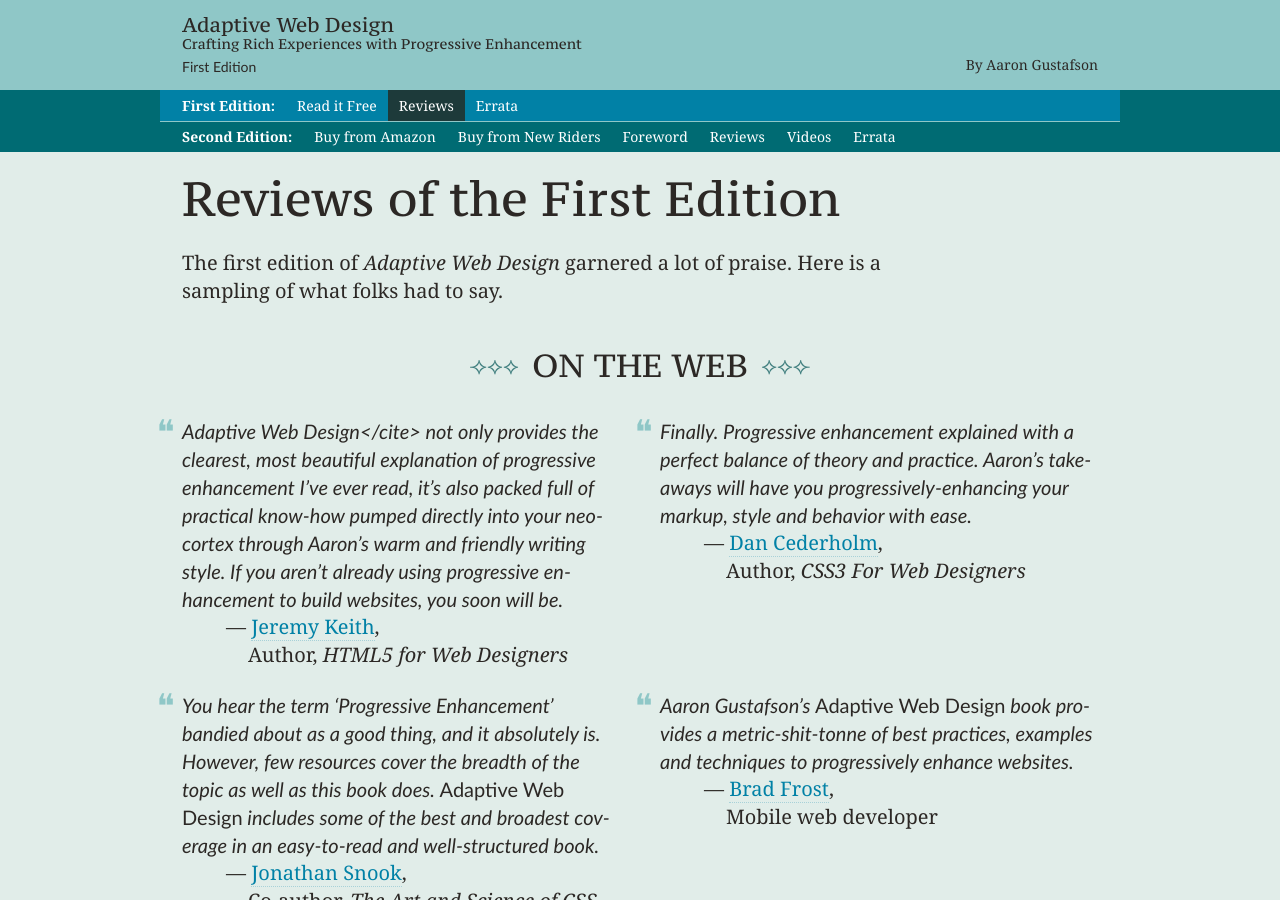
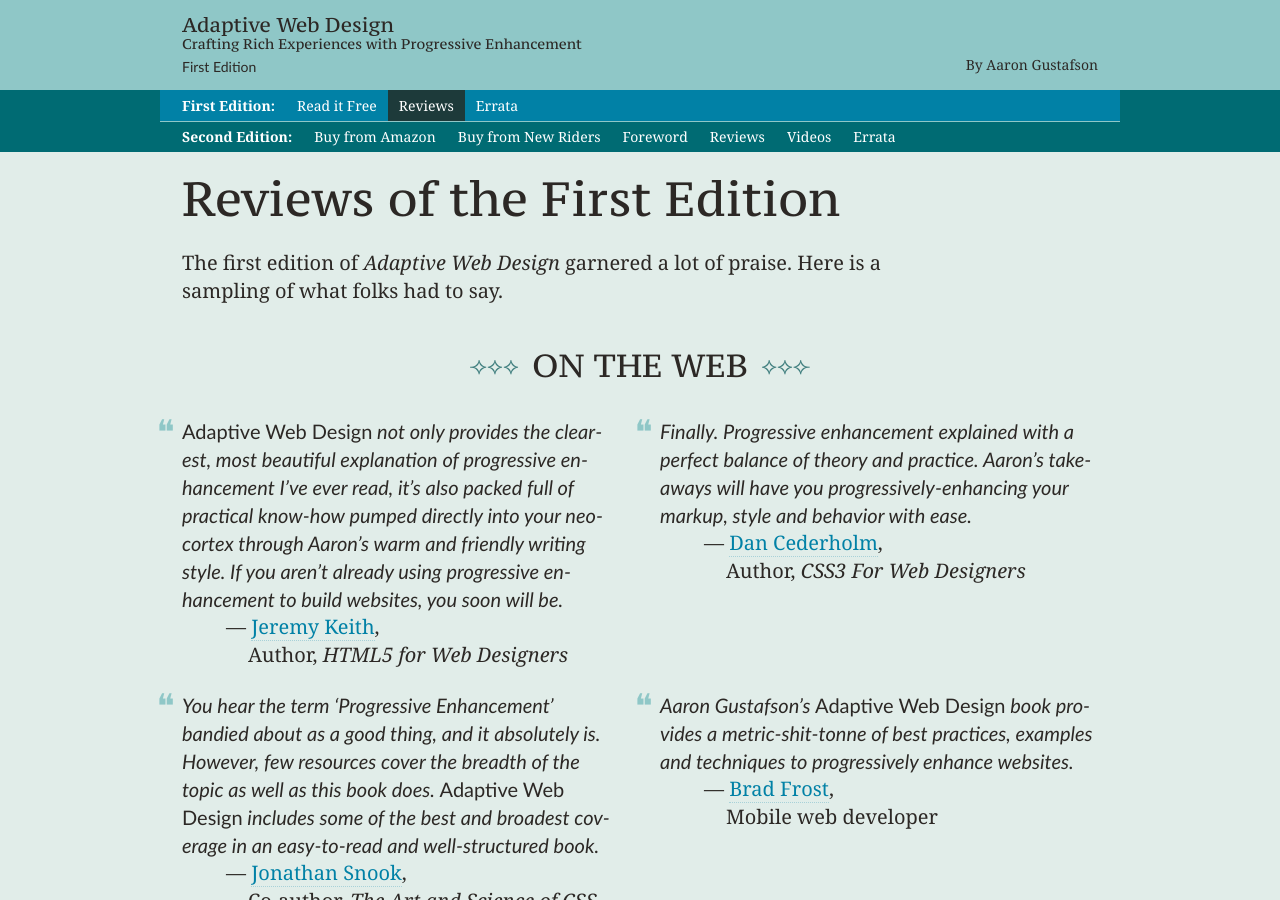
Before and after one commit to aarongustafson/adaptivewebdesign.info, a Jekyll site: the page built from 1st-edition/reviews.html, in a window 1280 px wide and 900 px high. Built offline with Jekyll 4.4.1, drawn with Linux system fonts in a browser that asks for light colours; some of the changed lines change nothing that is shown.

Commit message:
fixing a typo

```diff
--- a/_data/reviews-1st-edition.yml
+++ b/_data/reviews-1st-edition.yml
@@ -1,7 +1,7 @@
 - author: Jeremy Keith
   author_url: http://adactio.com
   author_role: "Author, <cite>HTML5 for Web Designers</cite>"
-  review: "Adaptive Web Design</cite> not only provides the clearest, most beautiful explanation of progressive enhancement I’ve ever read, it’s also packed full of practical know-how pumped directly into your neocortex through Aaron’s warm and friendly writing style. If you aren’t already using progressive enhancement to build websites, you soon will be."
+  review: "<cite>Adaptive Web Design</cite> not only provides the clearest, most beautiful explanation of progressive enhancement I’ve ever read, it’s also packed full of practical know-how pumped directly into your neocortex through Aaron’s warm and friendly writing style. If you aren’t already using progressive enhancement to build websites, you soon will be."
 
 - author: Dan Cederholm
   author_url: http://simplebits.com
```
Also changed, not shown: 2 other files.
